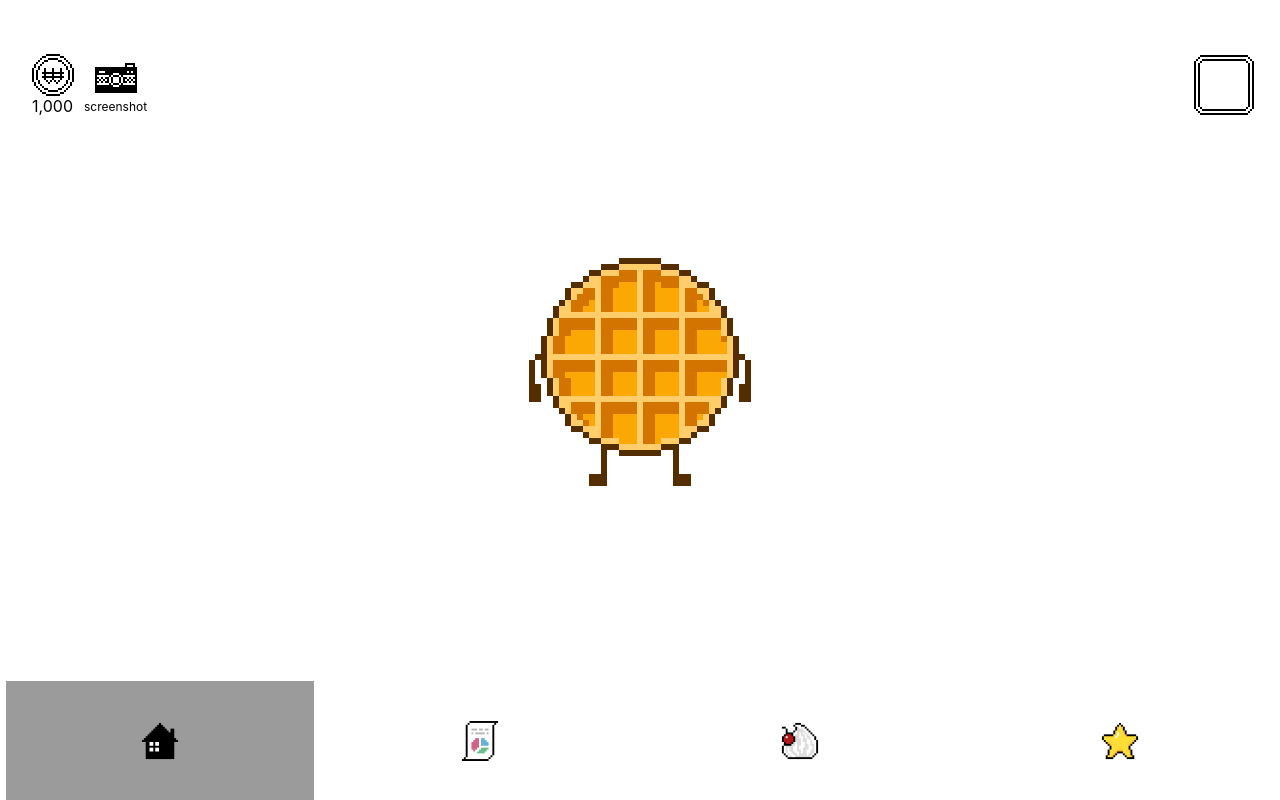
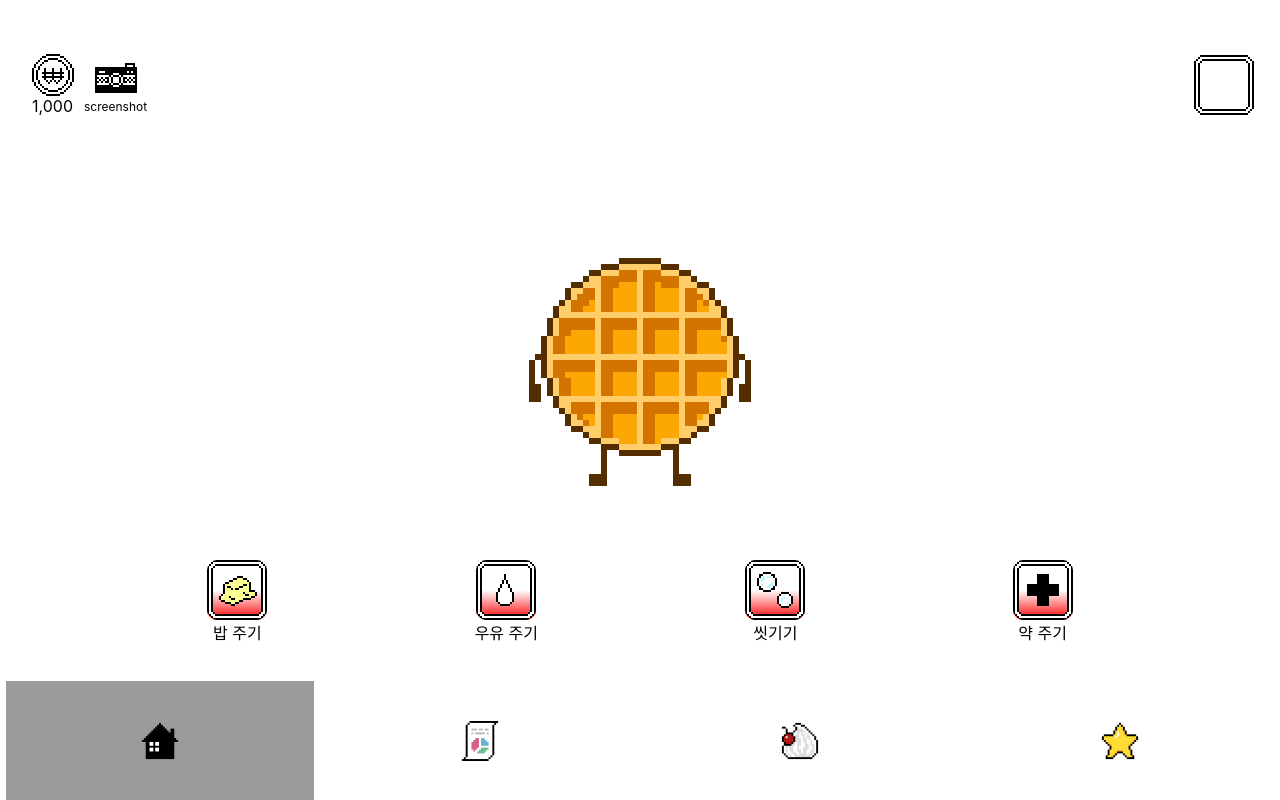
Before and after one commit to wafflestudio/wackathon-temp, a React (Create React App) app in the folder frontend/: page /main/1 in a window 1280 px wide. Shown: the top 800 px of the page. Built offline with nearby package versions, Linux system fonts and the light colour scheme; no server answers.

Commit message:
action button css position fixed로 수정

```diff
--- a/frontend/src/components/actionButtons/actionButtons.module.scss
+++ b/frontend/src/components/actionButtons/actionButtons.module.scss
@@ -1,6 +1,8 @@
 .container {
   display: flex;
   justify-content: space-evenly;
-  margin-top: 30%;
-  margin-bottom: 16%;
+  top: 70%;
+  left: 0;
+  right: 0;
+  position: fixed;
 }
```
